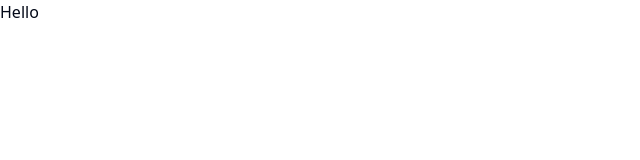
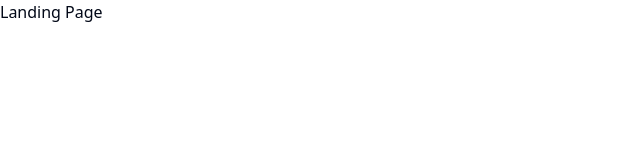
Before and after one commit to UdayRajVadeghar/Kiosk-Kart, a React (Vite) app in the folder Frontend/: page / in a window 1280 px wide. Shown: the top 160 px of the page, without its empty margins (0-640 px from the left). Built offline with nearby package versions, Linux system fonts and the light colour scheme.

Commit message:
Add routes

```diff
--- a/Frontend/package.json
+++ b/Frontend/package.json
@@ -18,6 +18,7 @@
     "lucide-react": "^0.469.0",
     "react": "^18.3.1",
     "react-dom": "^18.3.1",
+    "react-router-dom": "^7.1.1",
     "tailwind-merge": "^2.5.5",
     "tailwindcss-animate": "^1.0.7"
   },
--- a/Frontend/src/App.jsx
+++ b/Frontend/src/App.jsx
@@ -1,4 +1,20 @@
+import { BrowserRouter, Route, Routes } from "react-router-dom";
+import Home from "./pages/Home";
+import LandingPage from "./pages/LandingPage";
+import Login from "./pages/Login";
+import Signup from "./pages/Signup";
+
 const App = () => {
-  return <div className="">Hello</div>;
+  return (
+    <BrowserRouter>
+      <Routes>
+        <Route path="/home" element={<Home />} />
+        <Route path="/login" element={<Login />} />
+        <Route path="/signup" element={<Signup />} />
+        <Route path="/" element={<LandingPage />} />
+      </Routes>
+    </BrowserRouter>
+  );
 };
+
 export default App;
--- /dev/null
+++ b/Frontend/src/pages/Home.jsx
@@ -0,0 +1,5 @@
+const Home = () => {
+  return <div>Home Page</div>;
+};
+
+export default Home;
--- /dev/null
+++ b/Frontend/src/pages/LandingPage.jsx
@@ -0,0 +1,5 @@
+const LandingPage = () => {
+  return <div>Landing Page</div>;
+};
+
+export default LandingPage;
--- /dev/null
+++ b/Frontend/src/pages/Login.jsx
@@ -0,0 +1,5 @@
+const Login = () => {
+  return <div>Login</div>;
+};
+
+export default Login;
--- /dev/null
+++ b/Frontend/src/pages/Signup.jsx
@@ -0,0 +1,5 @@
+const Signup = () => {
+  return <div>SignUp</div>;
+};
+
+export default Signup;
```
Also changed, not shown: 1 other file (tests, documents, lock files or other folders).
